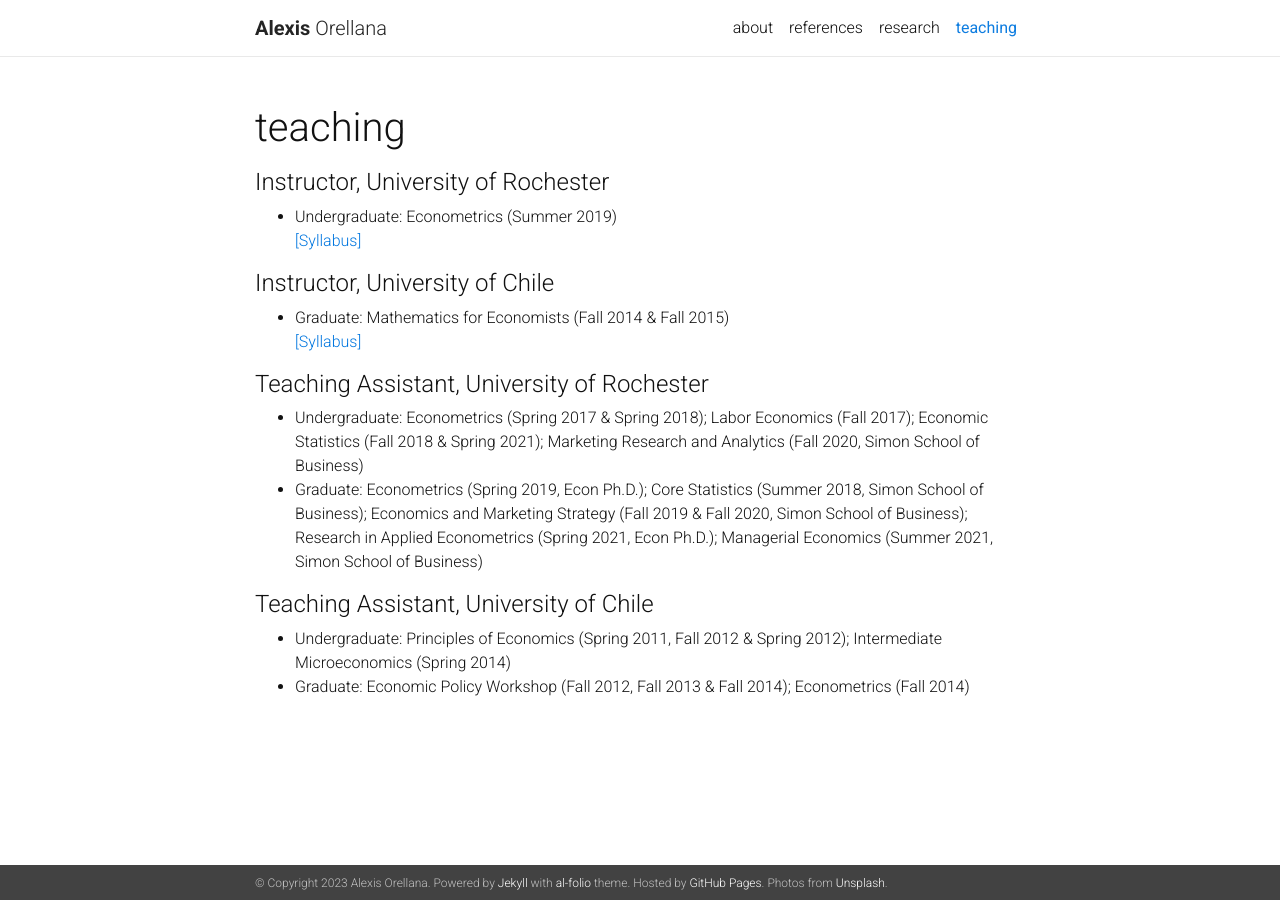
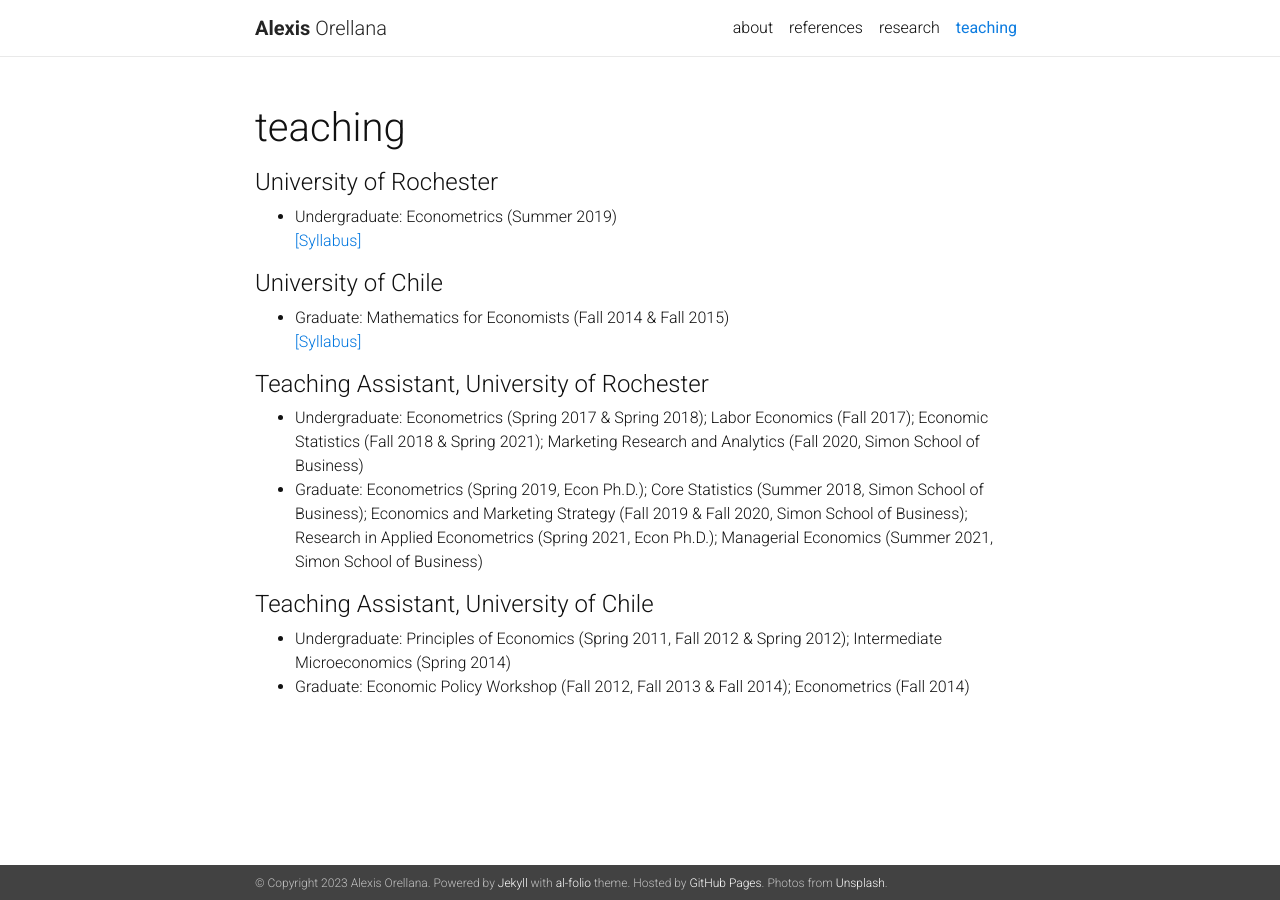
Before and after one commit to alexisorellana/alexisorellana.github.io, a Jekyll site: the page built from _pages/teaching.md, in a window 1280 px wide. Built offline with Jekyll 4.4.1, drawn with Linux system fonts in a browser that asks for light colours; nearby versions of some CDN libraries; a style sheet for code colours, icons or effects is not loaded.

Commit message:
update 04-24

```diff
--- a/_pages/teaching.md
+++ b/_pages/teaching.md
@@ -9,13 +9,13 @@ nav: true
 
 
 
-#### Instructor, University of Rochester
+#### University of Rochester
 <ul>
 <li> Undergraduate: Econometrics (Summer 2019) </li> <a href="{{ site.baseurl }}/assets/pdf/Eco231_syllabus.pdf" target="_blank">[Syllabus]</a>
 </ul>
 
 
-#### Instructor, University of Chile
+#### University of Chile
 <ul>
 <li> Graduate: Mathematics for Economists (Fall 2014 & Fall 2015) </li> <a href="{{ site.baseurl }}/assets/pdf/syllabus-in700-Eng.pdf" target="_blank">[Syllabus]</a>
 
```
